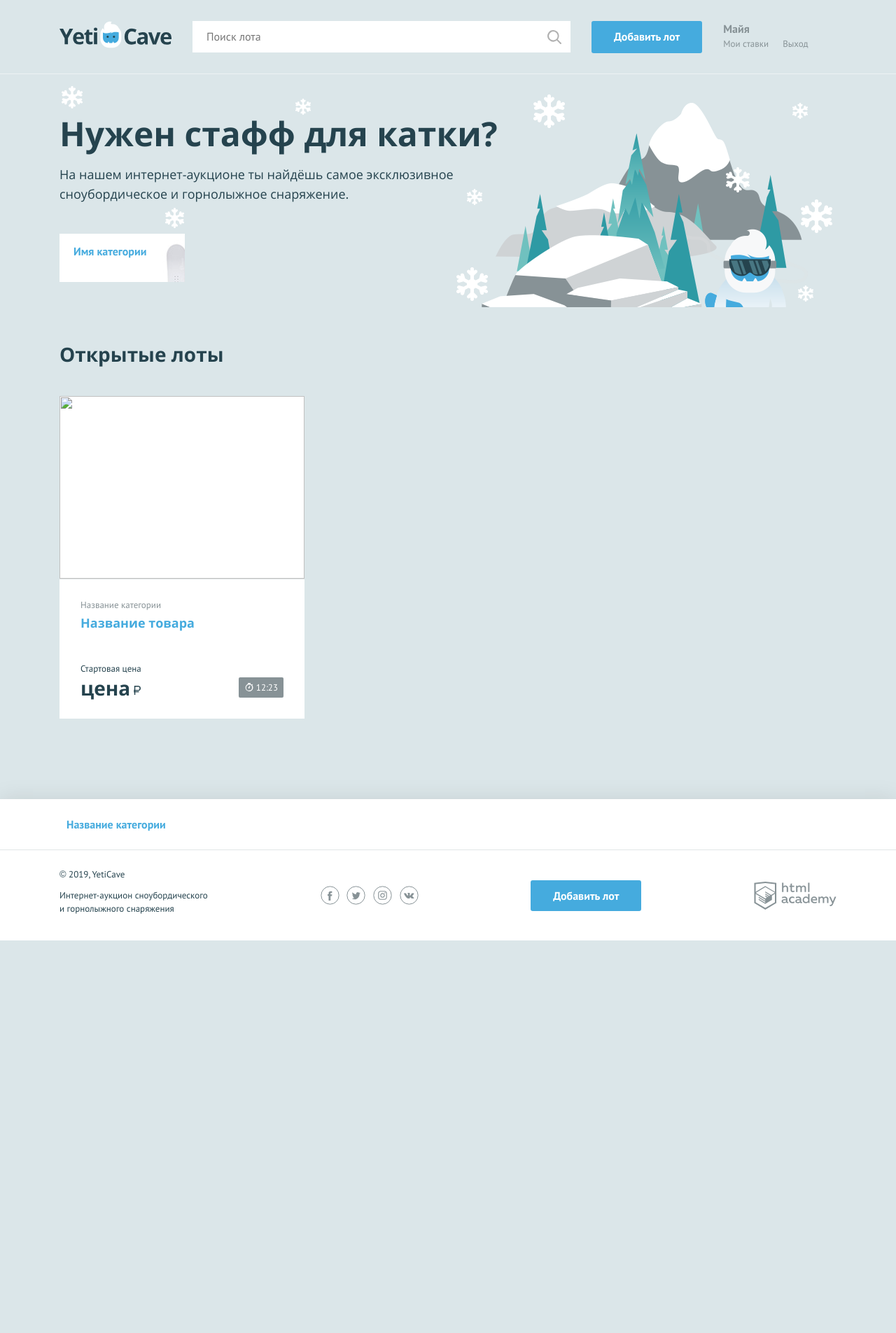
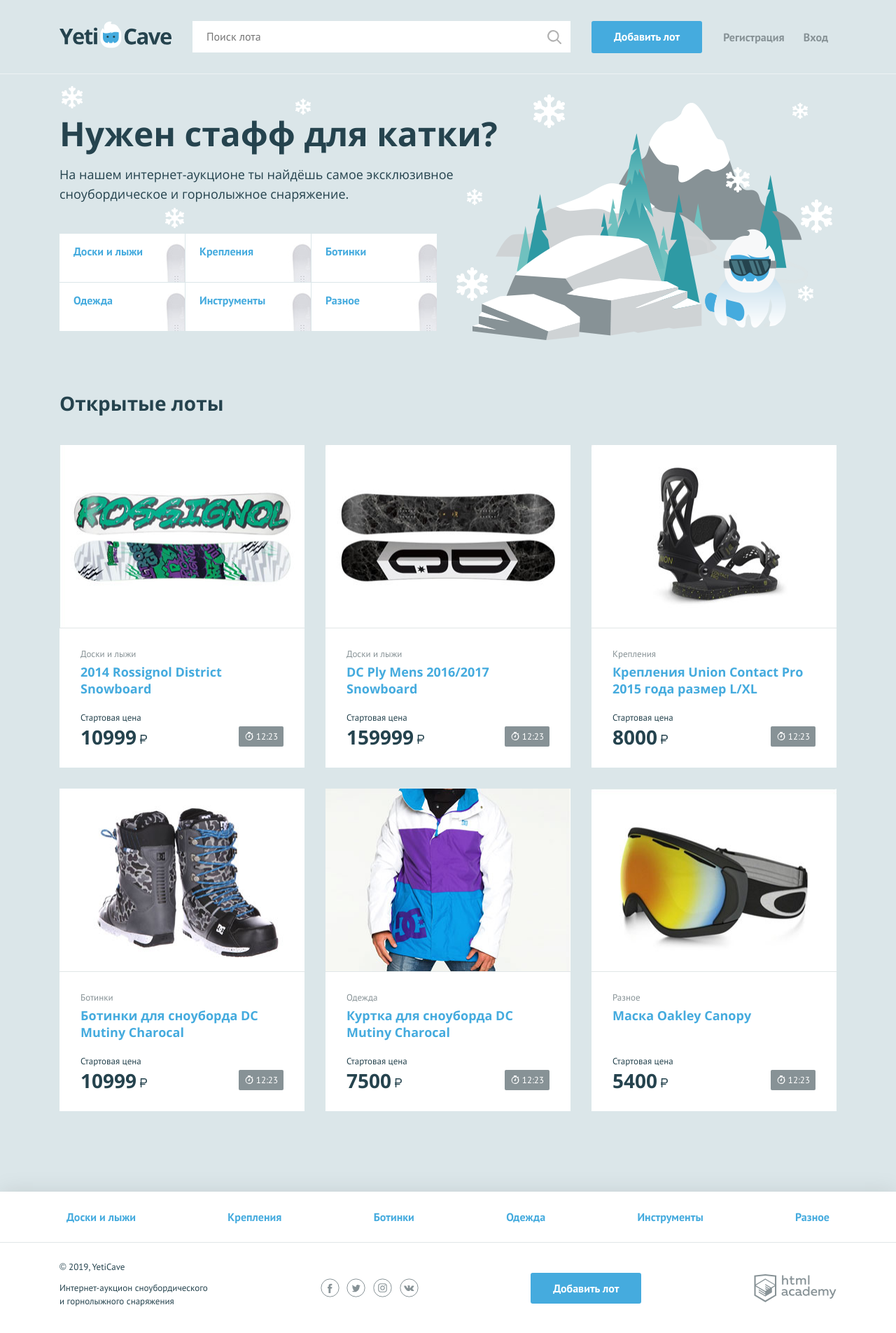
Before and after one commit to MayLiAh/951517-yeticave-9, a PHP site: page / in a window 1280 px wide. Shown: the whole page at 70% size. Before the commit the page ends 1344 px from the top, so only its background shows below. Run offline with PHP 8.4, Linux system fonts and the light colour scheme; data that the repository does not hold is empty.

Commit message:
Итерация по массивам

```diff
--- a/index.php
+++ b/index.php
@@ -1,7 +1,34 @@
 <?php
-$is_auth = rand(0, 1);
+$isAuth = rand(0, 1);
 
-$user_name = 'Майя'; // укажите здесь ваше имя
+$userName = 'Майя';
+
+$categories = ['Доски и лыжи', 'Крепления', 'Ботинки', 'Одежда', 'Инструменты', 'Разное'];
+$goods = [ ['name' => '2014 Rossignol District Snowboard',
+            'category' => 'Доски и лыжи',
+            'price' => '10999',
+            'imageUrl' => 'img/lot-1.jpg'],
+           ['name' => 'DC Ply Mens 2016/2017 Snowboard',
+           'category' => 'Доски и лыжи',
+           'price' => '159999',
+           'imageUrl' => 'img/lot-2.jpg'],
+           ['name' => 'Крепления Union Contact Pro 2015 года размер L/XL',
+           'category' => 'Крепления',
+           'price' => '8000',
+           'imageUrl' => 'img/lot-3.jpg'],
+           ['name' => 'Ботинки для сноуборда DC Mutiny Charocal',
+           'category' => 'Ботинки',
+           'price' => '10999',
+           'imageUrl' => 'img/lot-4.jpg'],
+           ['name' => 'Куртка для сноуборда DC Mutiny Charocal',
+           'category' => 'Одежда',
+           'price' => '7500',
+           'imageUrl' => 'img/lot-5.jpg'],
+           ['name' => 'Маска Oakley Canopy',
+           'category' => 'Разное',
+           'price' => '5400',
+           'imageUrl' => 'img/lot-6.jpg']
+         ];
 ?>
 <!DOCTYPE html>
 <html lang="ru">
@@ -27,13 +54,13 @@
         <a class="main-header__add-lot button" href="pages/add-lot.html">Добавить лот</a>
 
         <nav class="user-menu">
-        <?php if ($is_auth === 1): ?>
+        <?php if ($is_auth === 1) : ?>
             <div class="user-menu__logged">
                 <p><?=$user_name; ?></p>
                 <a class="user-menu__bets" href="pages/my-bets.html">Мои ставки</a>
                 <a class="user-menu__logout" href="#">Выход</a>
             </div>
-        <?php else: ?>
+        <?php else : ?>
             <ul class="user-menu__list">
                 <li class="user-menu__item">
                     <a href="#">Регистрация</a>
@@ -52,10 +79,11 @@
         <h2 class="promo__title">Нужен стафф для катки?</h2>
         <p class="promo__text">На нашем интернет-аукционе ты найдёшь самое эксклюзивное сноубордическое и горнолыжное снаряжение.</p>
         <ul class="promo__list">
-            <!--заполните этот список из массива категорий-->
+            <?php foreach ($categories as $category) : ?>
             <li class="promo__item promo__item--boards">
-                <a class="promo__link" href="pages/all-lots.html">Имя категории</a>
+                <a class="promo__link" href="pages/all-lots.html"><?=$category; ?></a>
             </li>
+            <?php endforeach; ?>
         </ul>
     </section>
     <section class="lots">
@@ -63,18 +91,18 @@
             <h2>Открытые лоты</h2>
         </div>
         <ul class="lots__list">
-            <!--заполните этот список из массива с товарами-->
+            <?php foreach ($goods as $good) : ?>
             <li class="lots__item lot">
                 <div class="lot__image">
-                    <img src="" width="350" height="260" alt="">
+                    <img src="<?=$good['imageUrl']; ?>" width="350" height="260" alt="">
                 </div>
                 <div class="lot__info">
-                    <span class="lot__category">Название категории</span>
-                    <h3 class="lot__title"><a class="text-link" href="pages/lot.html">Название товара</a></h3>
+                    <span class="lot__category"><?=$good['category']; ?></span>
+                    <h3 class="lot__title"><a class="text-link" href="pages/lot.html"><?=$good['name']; ?></a></h3>
                     <div class="lot__state">
                         <div class="lot__rate">
                             <span class="lot__amount">Стартовая цена</span>
-                            <span class="lot__cost">цена<b class="rub">р</b></span>
+                            <span class="lot__cost"><?=$good['price']; ?><b class="rub">р</b></span>
                         </div>
                         <div class="lot__timer timer">
                             12:23
@@ -82,6 +110,7 @@
                     </div>
                 </div>
             </li>
+            <?php endforeach; ?>
         </ul>
     </section>
 </main>
@@ -90,10 +119,11 @@
 <footer class="main-footer">
     <nav class="nav">
         <ul class="nav__list container">
-            <!--заполните этот список из массива категорий-->
+            <?php foreach ($categories as $category) : ?>
             <li class="nav__item">
-                <a href="pages/all-lots.html">Название категории</a>
+                <a href="pages/all-lots.html"><?=$category; ?></a>
             </li>
+            <?php endforeach; ?>
         </ul>
     </nav>
     <div class="main-footer__bottom container">
```
